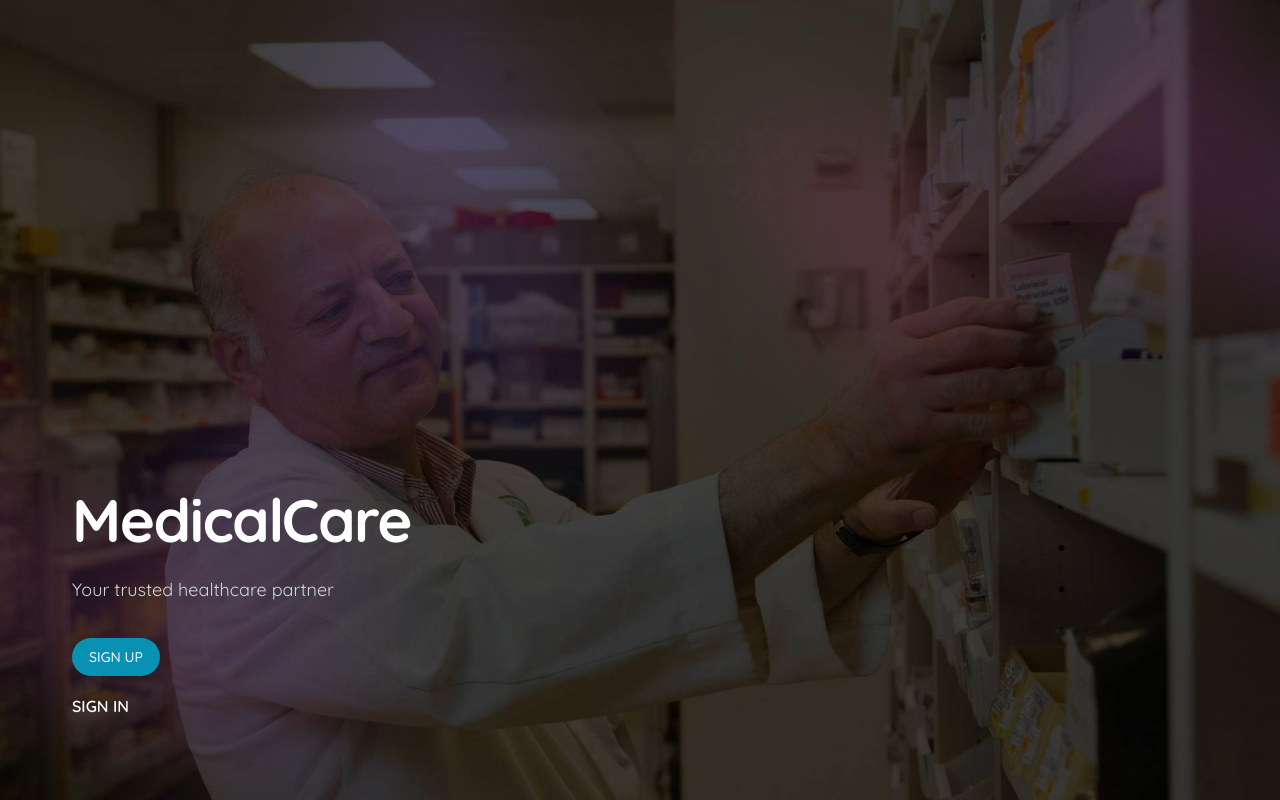
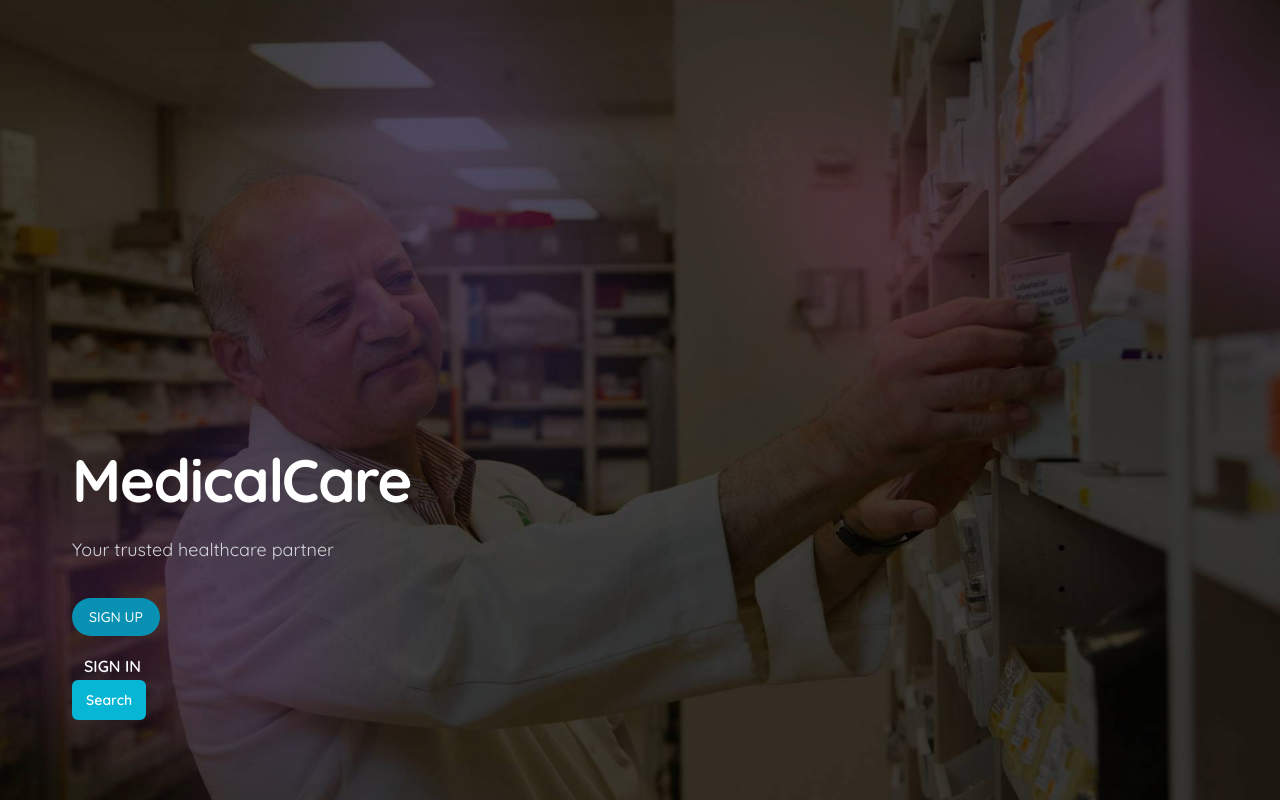
Before and after one commit to nushankodikara/Duothan3.0, a SvelteKit app: page / in a window 1280 px wide. Built offline with nearby package versions, Linux system fonts and the light colour scheme.

Commit message:
Pushed 'main'

```diff
--- a/src/routes/+page.svelte
+++ b/src/routes/+page.svelte
@@ -35,15 +35,22 @@
                     SIGN UP
                 </button>
             </a>
-            <span>
+            <span class="pl-3">
                 <a href="/signIn">SIGN IN</a>
             </span>
+            <div>
+                <button type="submit" class="flex-none rounded-md bg-cyan-500 py-2.5 px-3.5 text-sm font-semibold text-white shadow-sm hover:bg-cyan-400 focus-visible:outline focus-visible:outline-2 focus-visible:outline-offset-2 focus-visible:outline-cyan-500">Search</button>
+            </div>
         </div>
       </div>
     </div>
   </div>
 
 
+
+
+
+
 <style>
 
 </style>
```
